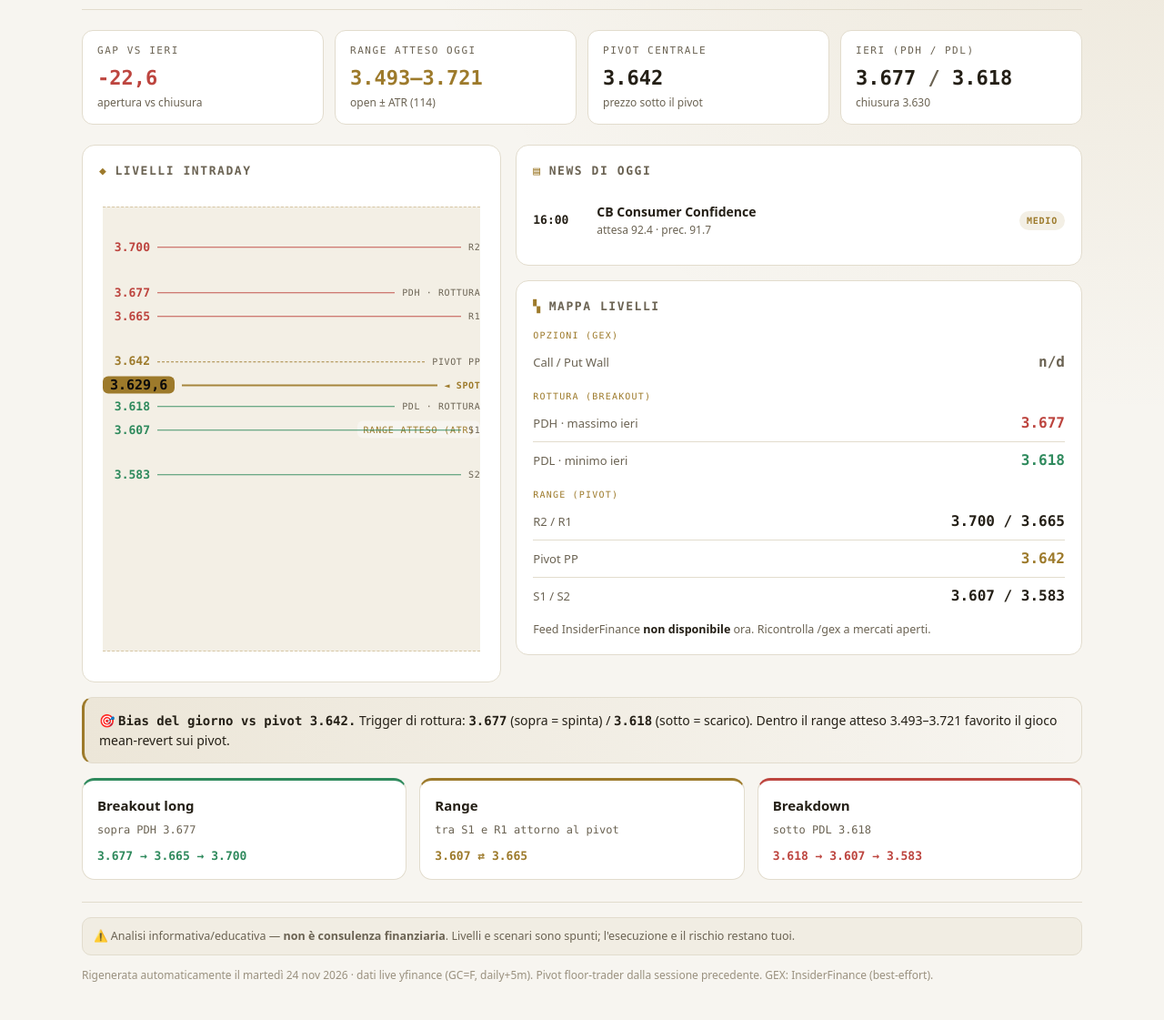
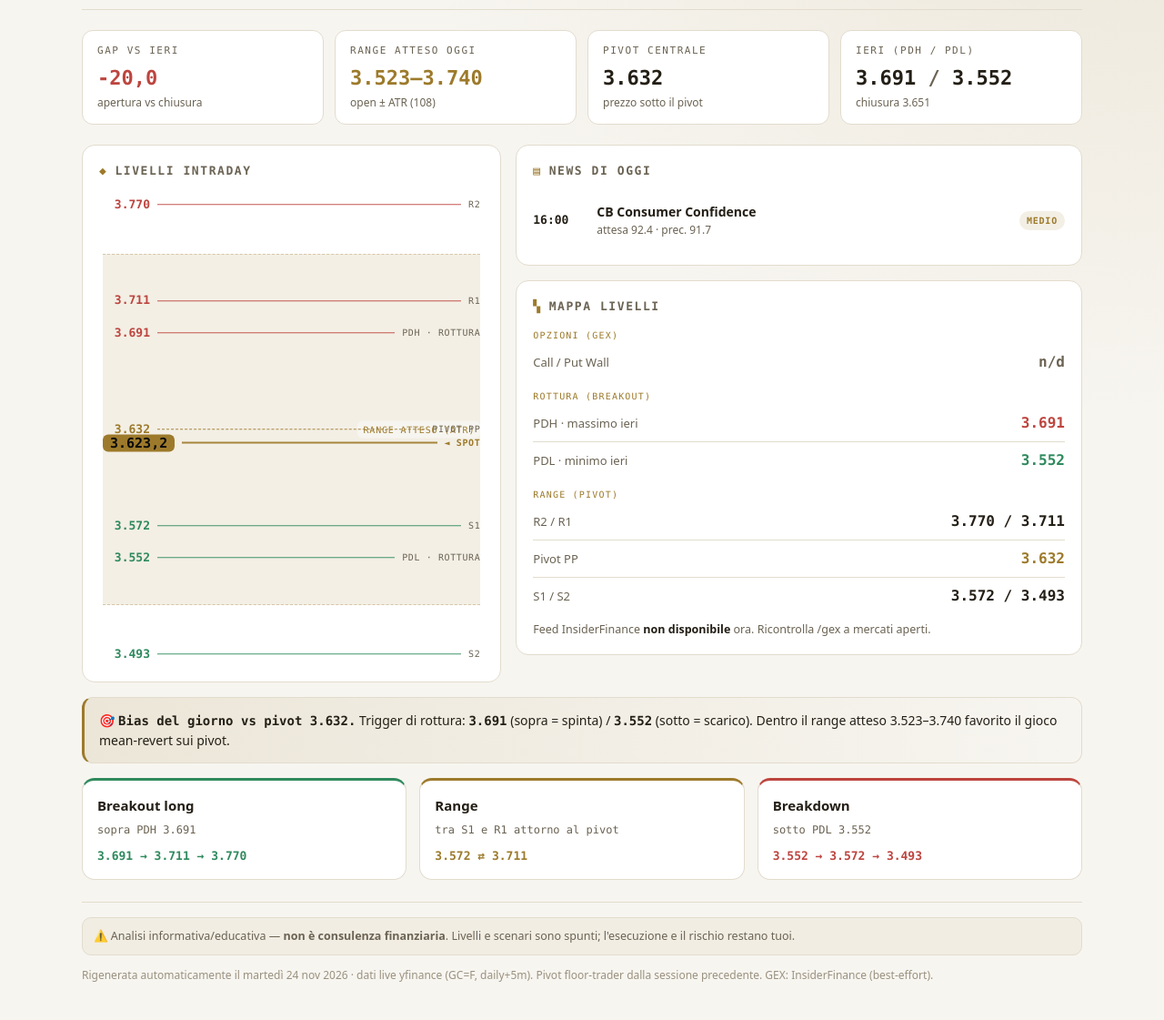
Before and after one commit to Th3Bl4ck/app-dash, a plain HTML site: page public/index.html in a window 1280 px wide. Shown: the part 195-1316 px from the top of the page at 91% size. Drawn offline with Linux system fonts and the light colour scheme.

Commit message:
chore: rigenera dashboard 2026-11-24 06:54 UTC

```diff
--- a/public/index.html
+++ b/public/index.html
@@ -29,7 +29,7 @@
 </style>
 </head>
 <body>
-<nav class="appnav"><a href="/" aria-current="page">Oro · oggi</a><a href="/xau-weekly.html">Oro · settimana</a><a href="/spx-weekly.html">SP500 · settimana</a><span class="stamp">agg. 24/11 05:52</span></nav>
+<nav class="appnav"><a href="/" aria-current="page">Oro · oggi</a><a href="/xau-weekly.html">Oro · settimana</a><a href="/spx-weekly.html">SP500 · settimana</a><span class="stamp">agg. 24/11 07:53</span></nav>
 <title>XAU intraday — martedì 24 nov 2026</title>
 <style>
   :root{--bg:#0a0a0b;--surface:#151516;--surface-2:#1e1e20;--border:#2c2c2f;--text:#ececea;--dim:#9a9a97;--faint:#68686a;
@@ -90,35 +90,35 @@
 <div class="wrap">
   <header>
     <div><div class="eyebrow">Intraday · martedì 24 nov 2026</div><h1>XAU<span class="pair">/USD · giornaliera</span></h1></div>
-    <div class="spotbox"><div class="label">Spot · GC=F</div><div class="spot"><span class="cur">$</span>3.629,6</div><div class="badge down">▼ BIAS SHORT · sotto il pivot</div></div>
+    <div class="spotbox"><div class="label">Spot · GC=F</div><div class="spot"><span class="cur">$</span>3.623,2</div><div class="badge down">▼ BIAS SHORT · sotto il pivot</div></div>
   </header>
   <section class="tiles">
-    <div class="tile"><div class="label">Gap vs ieri</div><div class="v neg">-22,6</div><div class="sub">apertura vs chiusura</div></div>
-    <div class="tile"><div class="label">Range atteso oggi</div><div class="v amb">3.493–3.721</div><div class="sub">open ± ATR (114)</div></div>
-    <div class="tile"><div class="label">Pivot centrale</div><div class="v">3.642</div><div class="sub">prezzo sotto il pivot</div></div>
-    <div class="tile"><div class="label">Ieri (PDH / PDL)</div><div class="v">3.677<span style="color:var(--dim)"> / </span>3.618</div><div class="sub">chiusura 3.630</div></div>
+    <div class="tile"><div class="label">Gap vs ieri</div><div class="v neg">-20,0</div><div class="sub">apertura vs chiusura</div></div>
+    <div class="tile"><div class="label">Range atteso oggi</div><div class="v amb">3.523–3.740</div><div class="sub">open ± ATR (108)</div></div>
+    <div class="tile"><div class="label">Pivot centrale</div><div class="v">3.632</div><div class="sub">prezzo sotto il pivot</div></div>
+    <div class="tile"><div class="label">Ieri (PDH / PDL)</div><div class="v">3.691<span style="color:var(--dim)"> / </span>3.552</div><div class="sub">chiusura 3.651</div></div>
   </section>
   <div class="grid">
-    <div class="card"><h2><span class="n">◆</span> Livelli intraday</h2><div class="ladder"><div class="band" style="top:3.1%;height:94.0%"><span class="btag">RANGE ATTESO (ATR)</span></div><div class="lvl res" style="top:11.7%"><span class="px">3.700</span><span class="line"></span><span class="tag">R2</span></div><div class="lvl res" style="top:21.3%"><span class="px">3.677</span><span class="line"></span><span class="tag">PDH · rottura</span></div><div class="lvl res" style="top:26.3%"><span class="px">3.665</span><span class="line"></span><span class="tag">R1</span></div><div class="lvl piv" style="top:35.8%"><span class="px">3.642</span><span class="line"></span><span class="tag">Pivot PP</span></div><div class="lvl sup" style="top:45.3%"><span class="px">3.618</span><span class="line"></span><span class="tag">PDL · rottura</span></div><div class="lvl sup" style="top:50.3%"><span class="px">3.607</span><span class="line"></span><span class="tag">S1</span></div><div class="lvl sup" style="top:59.8%"><span class="px">3.583</span><span class="line"></span><span class="tag">S2</span></div><div class="lvl spot" style="top:40.8%"><span class="px">3.629,6</span><span class="line"></span><span class="tag">◄ SPOT</span></div></div></div>
+    <div class="card"><h2><span class="n">◆</span> Livelli intraday</h2><div class="ladder"><div class="band" style="top:13.0%;height:74.3%"><span class="btag">RANGE ATTESO (ATR)</span></div><div class="lvl res" style="top:2.6%"><span class="px">3.770</span><span class="line"></span><span class="tag">R2</span></div><div class="lvl res" style="top:22.9%"><span class="px">3.711</span><span class="line"></span><span class="tag">R1</span></div><div class="lvl res" style="top:29.7%"><span class="px">3.691</span><span class="line"></span><span class="tag">PDH · rottura</span></div><div class="lvl piv" style="top:50.1%"><span class="px">3.632</span><span class="line"></span><span class="tag">Pivot PP</span></div><div class="lvl sup" style="top:70.5%"><span class="px">3.572</span><span class="line"></span><span class="tag">S1</span></div><div class="lvl sup" style="top:77.2%"><span class="px">3.552</span><span class="line"></span><span class="tag">PDL · rottura</span></div><div class="lvl sup" style="top:97.6%"><span class="px">3.493</span><span class="line"></span><span class="tag">S2</span></div><div class="lvl spot" style="top:53.0%"><span class="px">3.623,2</span><span class="line"></span><span class="tag">◄ SPOT</span></div></div></div>
     <div style="display:flex;flex-direction:column;gap:16px">
       <div class="card"><h2><span class="n">▤</span> News di oggi</h2><div class="ev"><div class="day"><b>16:00</b></div><div class="ttl">CB Consumer Confidence<small>attesa 92.4 · prec. 91.7</small></div><span class="imp md">Medio</span></div></div>
       <div class="card"><h2><span class="n">▚</span> Mappa livelli</h2>
         <div class="grp"><div class="lab">Opzioni (GEX)</div><div class="kv"><span class="k">Call / Put Wall</span><span class="v" style="color:var(--dim)">n/d</span></div></div>
         <div class="grp"><div class="lab">Rottura (breakout)</div>
-          <div class="kv"><span class="k">PDH · massimo ieri</span><span class="v" style="color:var(--down)">3.677</span></div>
-          <div class="kv"><span class="k">PDL · minimo ieri</span><span class="v" style="color:var(--up)">3.618</span></div></div>
+          <div class="kv"><span class="k">PDH · massimo ieri</span><span class="v" style="color:var(--down)">3.691</span></div>
+          <div class="kv"><span class="k">PDL · minimo ieri</span><span class="v" style="color:var(--up)">3.552</span></div></div>
         <div class="grp"><div class="lab">Range (pivot)</div>
-          <div class="kv"><span class="k">R2 / R1</span><span class="v">3.700 / 3.665</span></div>
-          <div class="kv"><span class="k">Pivot PP</span><span class="v" style="color:var(--accent)">3.642</span></div>
-          <div class="kv"><span class="k">S1 / S2</span><span class="v">3.607 / 3.583</span></div></div>
+          <div class="kv"><span class="k">R2 / R1</span><span class="v">3.770 / 3.711</span></div>
+          <div class="kv"><span class="k">Pivot PP</span><span class="v" style="color:var(--accent)">3.632</span></div>
+          <div class="kv"><span class="k">S1 / S2</span><span class="v">3.572 / 3.493</span></div></div>
         <div class="gexnote">Feed InsiderFinance <b>non disponibile</b> ora. Ricontrolla /gex a mercati aperti.</div></div>
     </div>
   </div>
-  <div class="hero">🎯 <b>Bias del giorno vs pivot 3.642.</b> Trigger di rottura: <b>3.677</b> (sopra = spinta) / <b>3.618</b> (sotto = scarico). Dentro il range atteso 3.493–3.721 favorito il gioco mean-revert sui pivot.</div>
+  <div class="hero">🎯 <b>Bias del giorno vs pivot 3.632.</b> Trigger di rottura: <b>3.691</b> (sopra = spinta) / <b>3.552</b> (sotto = scarico). Dentro il range atteso 3.523–3.740 favorito il gioco mean-revert sui pivot.</div>
   <div class="scen">
-    <div class="sc up"><h3>Breakout long</h3><div class="trig">sopra PDH 3.677</div><div class="path">3.677 → 3.665 → 3.700</div></div>
-    <div class="sc range"><h3>Range</h3><div class="trig">tra S1 e R1 attorno al pivot</div><div class="path">3.607 ⇄ 3.665</div></div>
-    <div class="sc down"><h3>Breakdown</h3><div class="trig">sotto PDL 3.618</div><div class="path">3.618 → 3.607 → 3.583</div></div>
+    <div class="sc up"><h3>Breakout long</h3><div class="trig">sopra PDH 3.691</div><div class="path">3.691 → 3.711 → 3.770</div></div>
+    <div class="sc range"><h3>Range</h3><div class="trig">tra S1 e R1 attorno al pivot</div><div class="path">3.572 ⇄ 3.711</div></div>
+    <div class="sc down"><h3>Breakdown</h3><div class="trig">sotto PDL 3.552</div><div class="path">3.552 → 3.572 → 3.493</div></div>
   </div>
   <footer>
     <div class="disc">⚠️ Analisi informativa/educativa — <b>non è consulenza finanziaria</b>. Livelli e scenari sono spunti; l'esecuzione e il rischio restano tuoi.</div>
```
Also changed, not shown: public/spx-weekly.html (+1 -1 lines), public/xau-weekly.html (+9 -9 lines).
